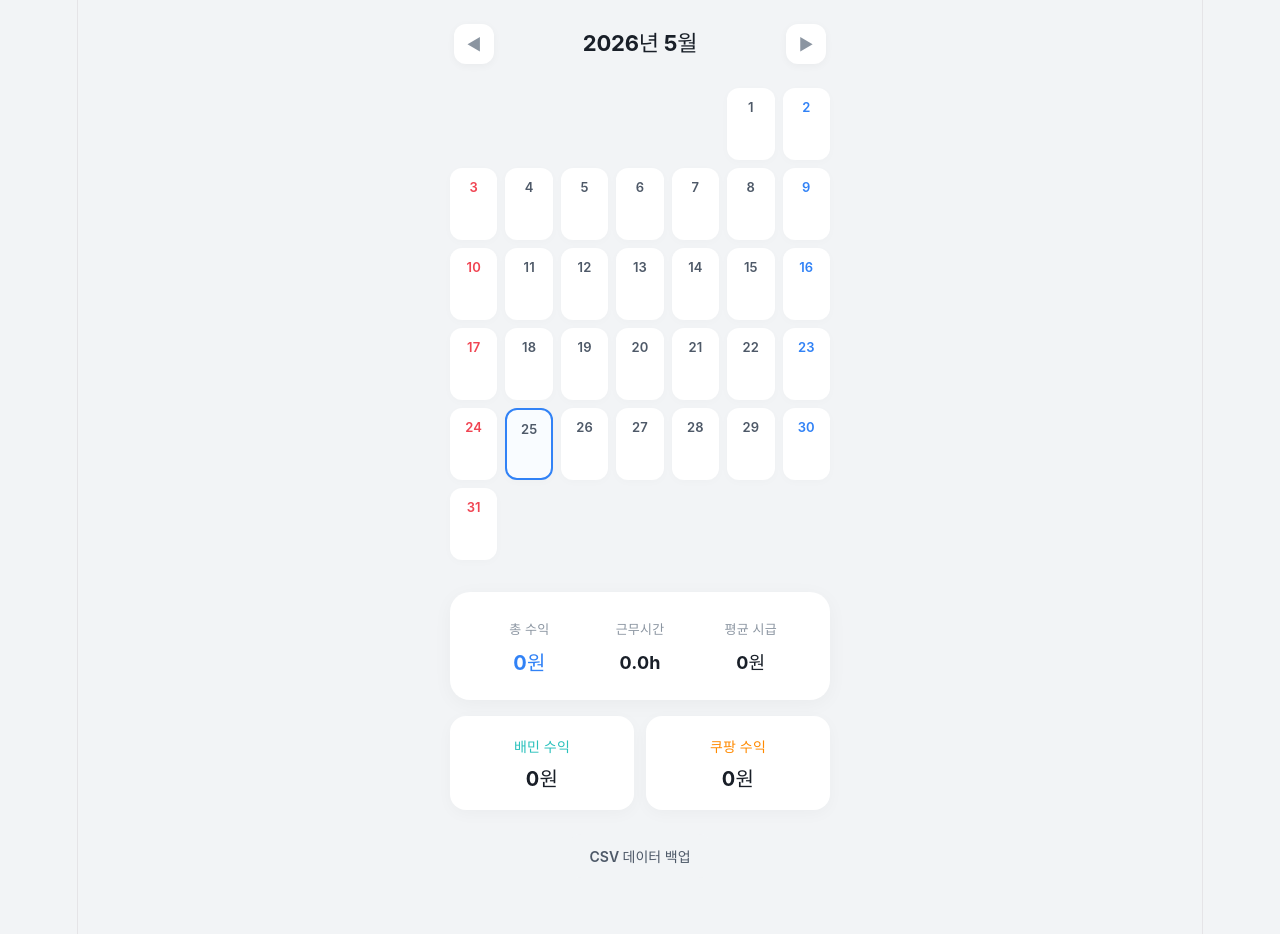
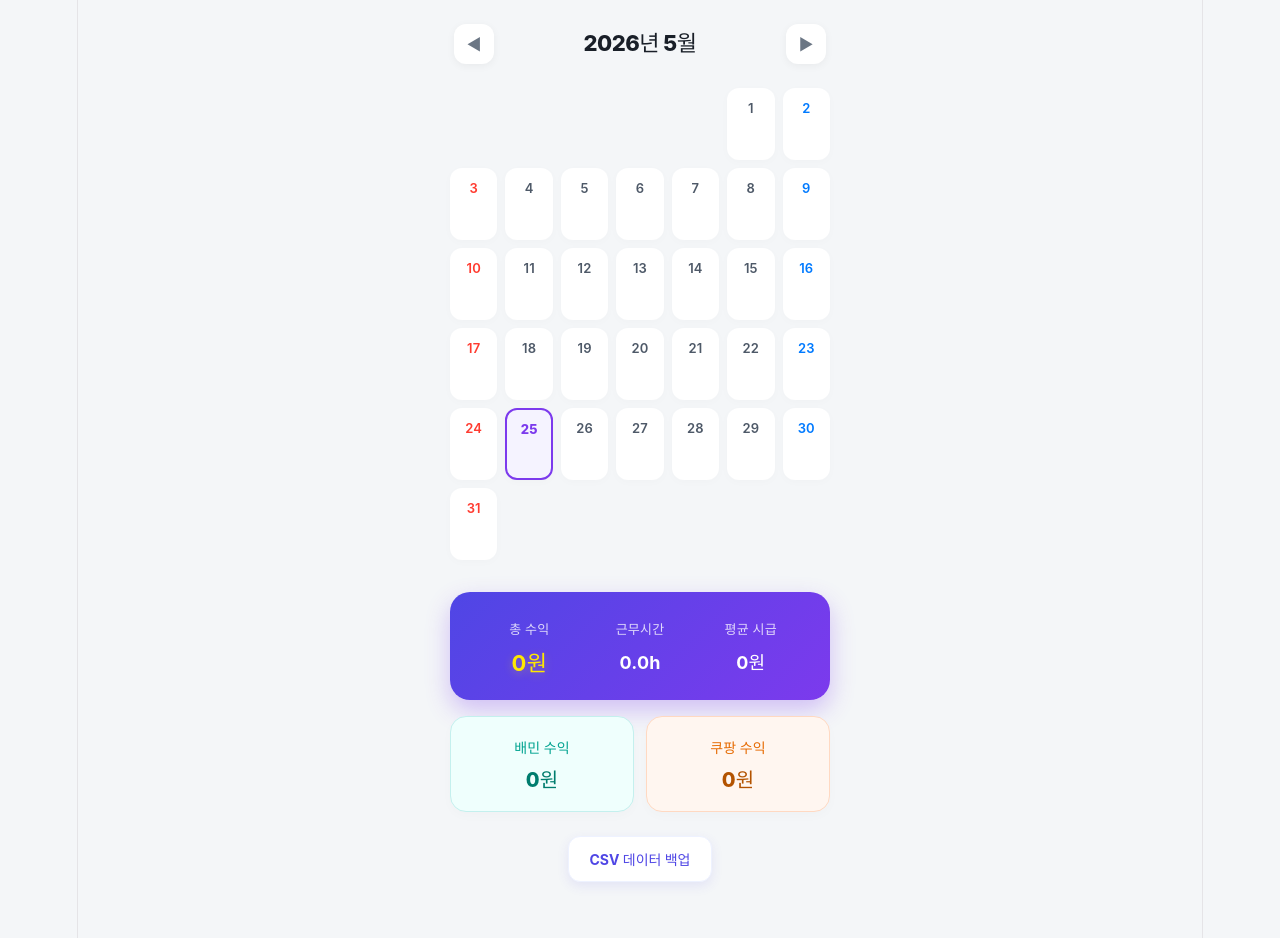
Before and after one commit to ovartang/gagebuddal, a React (Vite) app: page / in a window 1280 px wide. Built offline with nearby package versions, Linux system fonts and the light colour scheme; a web font is replaced by a local one.

Commit message:
Update App.css

```diff
--- a/src/App.css
+++ b/src/App.css
@@ -8,7 +8,7 @@
 body {
   margin: 0;
   padding: 0;
-  background: #F2F4F6; /* 토스 스타일의 고급스러운 라이트 그레이 */
+  background: #F4F6F8; /* 살짝 쿨톤이 도는 밝은 배경 */
   color: #333D4B;
   overflow-x: hidden;
 }
@@ -32,22 +32,27 @@ body {
 
 .header h2 {
   font-size: 22px;
-  font-weight: 700;
+  font-weight: 800;
   margin: 0;
   color: #191F28;
+  letter-spacing: -0.5px;
 }
 
 .nav-btn {
   width: 40px;
   height: 40px;
   background: #FFFFFF;
-  color: #8B95A1;
+  color: #6B7684;
   border-radius: 12px;
   border: none;
   font-size: 16px;
   cursor: pointer;
-  box-shadow: 0 2px 8px rgba(0, 0, 0, 0.04);
+  box-shadow: 0 2px 8px rgba(0, 0, 0, 0.05);
   transition: all 0.2s ease;
+}
+
+.nav-btn:hover {
+  color: #4F46E5;
 }
 
 .nav-btn:active {
@@ -72,11 +77,13 @@ body {
   display: flex;
   flex-direction: column;
   cursor: pointer;
-  transition: transform 0.1s ease;
+  transition: transform 0.1s ease, box-shadow 0.1s ease;
+  border: 1px solid transparent;
 }
 
 .day:active {
   transform: scale(0.96);
+  box-shadow: none;
 }
 
 .day.empty {
@@ -85,9 +92,15 @@ body {
   pointer-events: none;
 }
 
+/* 오늘 날짜 화려하게 강조 */
 .day.today {
-  border: 2px solid #3182F6;
-  background: #F9FCFF;
+  border: 2px solid #7C3AED;
+  background: #F5F3FF;
+}
+
+.day.today .date {
+  color: #7C3AED !important;
+  font-weight: 800;
 }
 
 .date {
@@ -98,8 +111,8 @@ body {
   text-align: center;
 }
 
-.day:nth-child(7n+1) .date { color: #F04452; } /* 일요일 */
-.day:nth-child(7n) .date { color: #3182F6; }   /* 토요일 */
+.day:nth-child(7n+1) .date { color: #FF3B30; } /* 일요일 강렬한 빨강 */
+.day:nth-child(7n) .date { color: #007AFF; }   /* 토요일 강렬한 파랑 */
 
 /* 달력 내 텍스트 (금액) */
 .income-text {
@@ -110,19 +123,20 @@ body {
   letter-spacing: -0.5px;
 }
 
-.income-total { color: #3182F6; }
-.income-coupang { color: #FF8A00; }
-.income-baemin { color: #2AC1BC; }
+.income-total { color: #4F46E5; background: #EEF2FF; border-radius: 4px; margin-bottom: 2px;}
+.income-coupang { color: #FF7A00; }
+.income-baemin { color: #00BCA6; }
 
-/* 요약 카드 (3단 통합) */
+/* 요약 카드 (화려한 딥 그래디언트) */
 .summary-card {
-  background: #FFFFFF;
+  background: linear-gradient(135deg, #4F46E5 0%, #7C3AED 100%);
   border-radius: 20px;
   padding: 24px;
   display: flex;
   justify-content: space-between;
-  box-shadow: 0 4px 20px rgba(0, 0, 0, 0.04);
+  box-shadow: 0 10px 25px rgba(124, 58, 237, 0.3); /* 카드의 빛 번짐 효과 */
   margin-bottom: 16px;
+  color: white;
 }
 
 .summary-item {
@@ -135,19 +149,24 @@ body {
 
 .summary-label {
   font-size: 13px;
-  color: #8B95A1;
+  color: rgba(255, 255, 255, 0.8);
   font-weight: 500;
 }
 
 .summary-value {
   font-size: 18px;
   font-weight: 700;
-  color: #191F28;
+  color: #FFFFFF;
 }
 
-.total-money { color: #3182F6; font-size: 20px; }
+/* 총 수익 네온 포인트 */
+.total-money {
+  color: #FFE800;
+  font-size: 22px;
+  text-shadow: 0 2px 10px rgba(255, 232, 0, 0.3);
+}
 
-/* 플랫폼별 배달 수익 카드 */
+/* 플랫폼별 배달 수익 카드 (파스텔 틴트 배경) */
 .delivery-summary {
   display: flex;
   gap: 12px;
@@ -156,29 +175,39 @@ body {
 
 .delivery-card {
   flex: 1;
-  background: #FFFFFF;
   border-radius: 16px;
   padding: 18px;
-  box-shadow: 0 4px 16px rgba(0, 0, 0, 0.03);
   display: flex;
   flex-direction: column;
   gap: 6px;
+  box-shadow: 0 4px 12px rgba(0, 0, 0, 0.02);
 }
+
+/* 배민 카드 컬러 화사하게 */
+.baemin-card {
+  background: #EFFFFD;
+  border: 1px solid #C4F0EE;
+}
+.baemin-card .delivery-title { color: #00A390; }
+.baemin-card .delivery-money { color: #007D6E; }
+
+/* 쿠팡 카드 컬러 화사하게 */
+.coupang-card {
+  background: #FFF6F0;
+  border: 1px solid #FFD9C2;
+}
+.coupang-card .delivery-title { color: #E66A00; }
+.coupang-card .delivery-money { color: #B35300; }
 
 .delivery-title {
   font-size: 14px;
-  font-weight: 600;
-  color: #4E5968;
+  font-weight: 700;
 }
 
 .delivery-money {
   font-size: 20px;
-  font-weight: 700;
-  color: #191F28;
+  font-weight: 800;
 }
-
-.baemin-card .delivery-title { color: #2AC1BC; }
-.coupang-card .delivery-title { color: #FF8A00; }
 
 /* 버튼 류 */
 .backup-container {
@@ -188,19 +217,21 @@ body {
 }
 
 .backup-btn {
-  background: #F2F4F6;
-  color: #4E5968;
-  border: none;
+  background: #FFFFFF;
+  color: #4F46E5;
+  border: 1px solid #EEF2FF;
   padding: 12px 20px;
   font-size: 14px;
-  font-weight: 600;
+  font-weight: 700;
   border-radius: 12px;
   cursor: pointer;
+  box-shadow: 0 4px 12px rgba(79, 70, 229, 0.1);
   transition: 0.2s;
 }
 
 .backup-btn:active {
-  background: #E5E8EB;
+  background: #EEF2FF;
+  transform: translateY(2px);
 }
 
 /* 모달 (입력창) */
@@ -208,8 +239,9 @@ body {
   position: fixed;
   top: 0; left: 0;
   width: 100vw; height: 100vh;
-  background: rgba(0, 0, 0, 0.5); /* 틴트 느낌의 어두운 배경 */
-  display: flex; justify-content: center; align-items: flex-end; /* 아래에서 올라오는 느낌 */
+  background: rgba(15, 23, 42, 0.6); /* 더 고급스럽고 진한 블러 느낌 */
+  backdrop-filter: blur(4px);
+  display: flex; justify-content: center; align-items: flex-end;
   z-index: 1000;
   padding-bottom: 20px;
 }
@@ -220,32 +252,42 @@ body {
   max-width: 400px;
   border-radius: 24px;
   padding: 30px 24px;
-  box-shadow: 0 -10px 40px rgba(0,0,0,0.1);
+  box-shadow: 0 -10px 40px rgba(0,0,0,0.2);
   display: flex;
   flex-direction: column;
+  animation: slideUp 0.3s cubic-bezier(0.16, 1, 0.3, 1);
+}
+
+@keyframes slideUp {
+  from { transform: translateY(100%); opacity: 0; }
+  to { transform: translateY(0); opacity: 1; }
 }
 
 .modal-content h3 {
   margin: 0 0 20px 0;
   font-size: 20px;
+  font-weight: 800;
   color: #191F28;
 }
 
 .input-group input {
   width: 100%;
   padding: 16px;
-  background: #F2F4F6;
-  border: none;
+  background: #F4F6F8;
+  border: 2px solid transparent;
   border-radius: 12px;
   font-size: 16px;
-  font-weight: 500;
+  font-weight: 600;
   color: #191F28;
   margin-bottom: 12px;
+  transition: 0.2s;
 }
 
 .input-group input:focus {
-  outline: 2px solid #3182F6;
+  outline: none;
+  border: 2px solid #7C3AED;
   background: #FFFFFF;
+  box-shadow: 0 0 0 4px rgba(124, 58, 237, 0.1);
 }
 
 .radio-group {
@@ -260,51 +302,59 @@ body {
   justify-content: center;
   align-items: center;
   padding: 14px;
-  background: #F2F4F6;
+  background: #F4F6F8;
   border-radius: 12px;
-  font-weight: 600;
+  font-weight: 700;
   color: #8B95A1;
   cursor: pointer;
-  transition: 0.2s;
+  transition: all 0.2s ease;
+  border: 2px solid transparent;
 }
 
 .radio-label input[type="radio"] {
   display: none;
 }
 
-/* 라디오 버튼 선택 시 활성화 상태 */
+/* 라디오 버튼 선택 시 화려한 활성화 상태 */
 .radio-label:has(input[value="쿠팡"]:checked) {
-  background: #FFF4E5;
-  color: #FF8A00;
-  border: 1px solid #FF8A00;
+  background: #FFF6F0;
+  color: #FF7A00;
+  border: 2px solid #FF7A00;
 }
 
 .radio-label:has(input[value="배민"]:checked) {
-  background: #E5F9F8;
-  color: #2AC1BC;
-  border: 1px solid #2AC1BC;
+  background: #EFFFFD;
+  color: #00BCA6;
+  border: 2px solid #00BCA6;
 }
 
+/* 저장 버튼들 그래디언트 */
 .save-btn {
-  background: #3182F6;
+  background: linear-gradient(135deg, #4F46E5 0%, #7C3AED 100%);
   color: white;
   border: none;
   border-radius: 12px;
   padding: 16px;
   font-size: 16px;
-  font-weight: 600;
+  font-weight: 700;
   cursor: pointer;
   margin-bottom: 24px;
+  box-shadow: 0 4px 15px rgba(124, 58, 237, 0.3);
+  transition: transform 0.1s;
+}
+
+.save-btn:active {
+  transform: scale(0.98);
 }
 
 .close-btn {
-  background: #F2F4F6;
+  background: #F4F6F8;
   color: #4E5968;
   border: none;
   border-radius: 12px;
   padding: 16px;
   font-size: 16px;
-  font-weight: 600;
+  font-weight: 700;
   cursor: pointer;
 }
 
@@ -319,20 +369,26 @@ body {
   display: flex;
   justify-content: space-between;
   align-items: center;
-  padding: 14px 4px;
-  border-bottom: 1px solid #F2F4F6;
+  padding: 16px 8px;
+  border-bottom: 1px solid #F4F6F8;
   font-size: 15px;
-  font-weight: 500;
+  font-weight: 600;
   color: #333D4B;
 }
 
 .del-btn {
-  width: 28px;
-  height: 28px;
-  background: #F2F4F6;
-  color: #8B95A1;
+  width: 30px;
+  height: 30px;
+  background: #FFF0F0;
+  color: #FF3B30;
   border: none;
   border-radius: 8px;
-  font-size: 12px;
+  font-size: 14px;
+  font-weight: bold;
   cursor: pointer;
+  transition: 0.2s;
 }
+
+.del-btn:hover {
+  background: #FFE5E5;
+}
```
